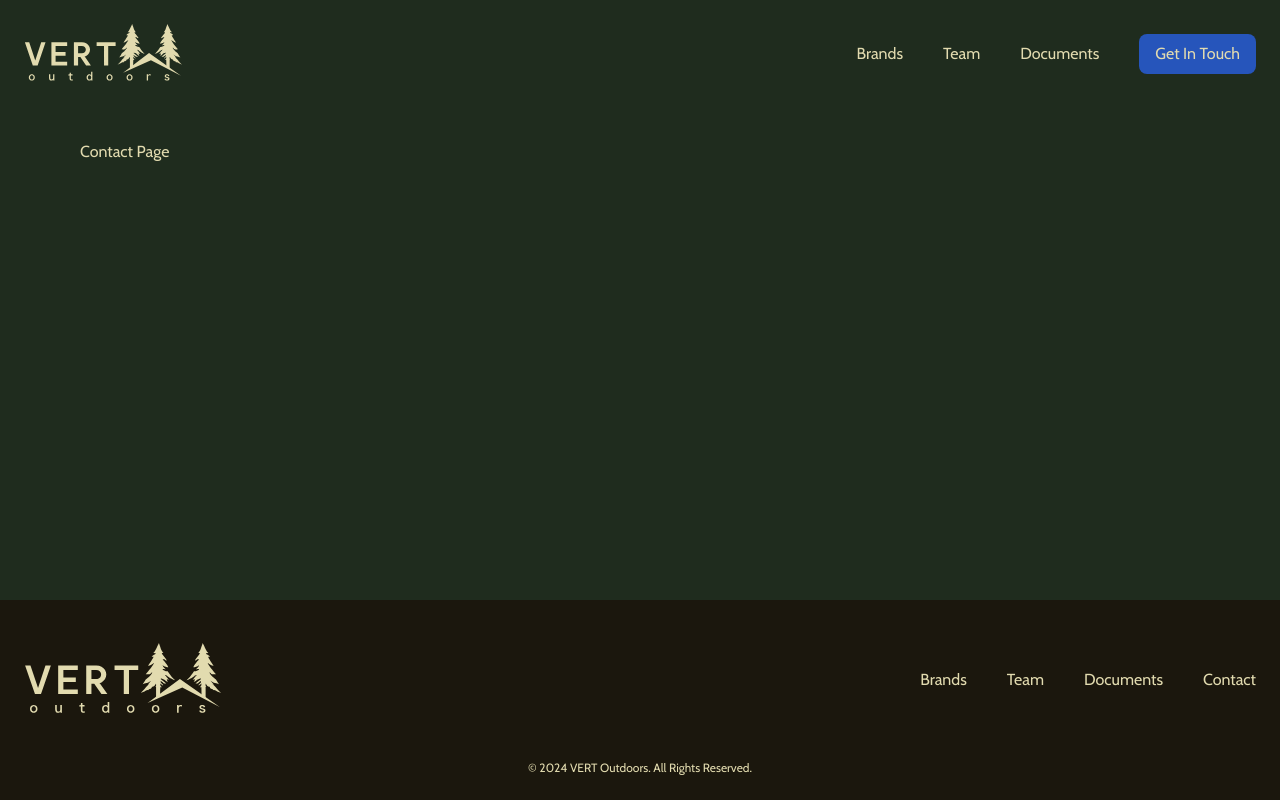
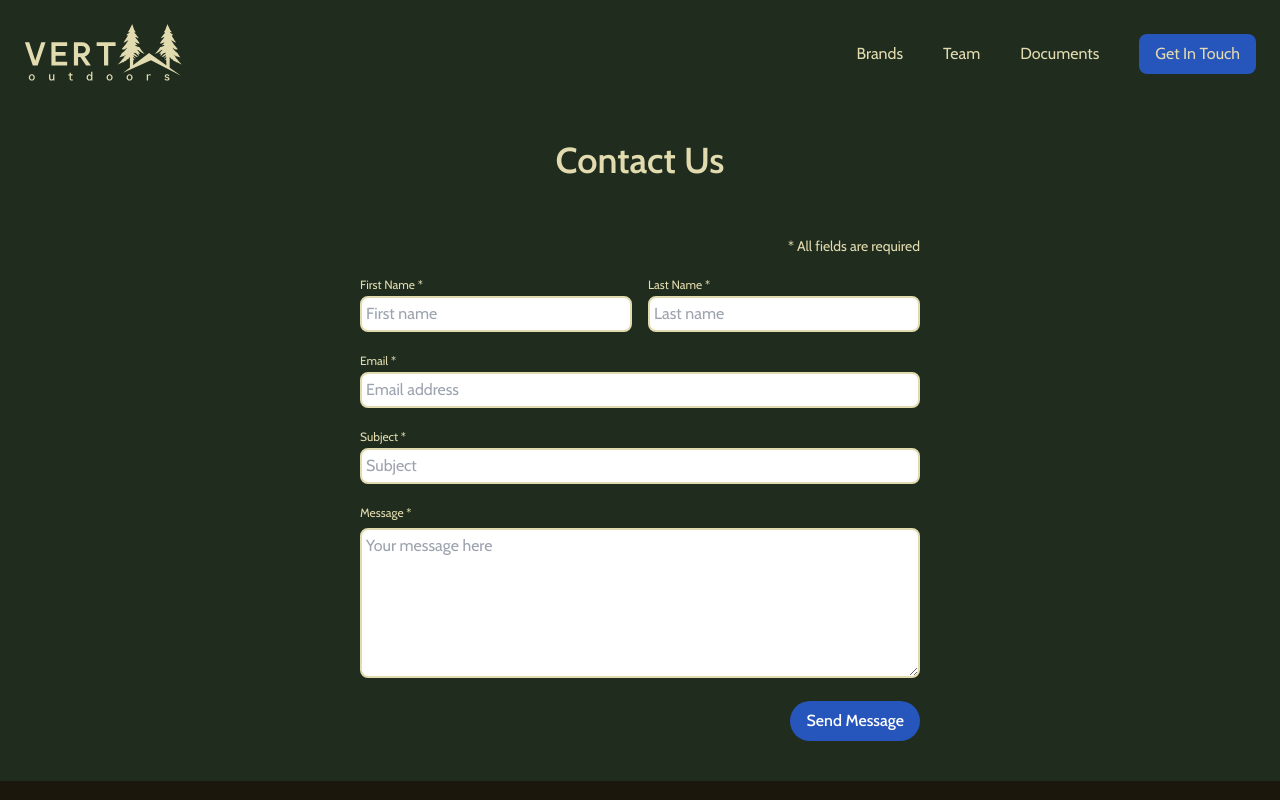
Before and after one commit to gabewolford/vert-outdoors, a Next.js app: page /contact in a window 1280 px wide. Shown: the top 800 px of the page. Built offline with nearby package versions, Linux system fonts and the light colour scheme.

Commit message:
contact page complete, email server setup and tested

```diff
--- /dev/null
+++ b/src/app/components/ContactForm.jsx
@@ -0,0 +1,124 @@
+"use client";
+
+import emailjs from "@emailjs/browser";
+import { useRef, useState, useEffect } from "react";
+import { useRouter } from "next/navigation";
+import Image from "next/image";
+
+export default function ContactForm() {
+  const [isLoading, setIsLoading] = useState(false);
+
+  const form = useRef();
+  const router = useRouter();
+
+  const sendEmail = (e) => {
+    e.preventDefault();
+    setIsLoading(true);
+
+    emailjs
+      .sendForm(
+        "service_rg1jq3d",
+        "vert_outdoors_contact",
+        form.current,
+        "GLjJJKxGwW-an5Tep"
+      )
+      .then(
+        (result) => {
+          console.log(result.text);
+          setIsLoading(false);
+        },
+        (error) => {
+          console.log(error.text);
+          setIsLoading(false);
+        }
+      );
+
+    e.target.reset();
+    router.push("/contact/confirmation");
+  };
+
+  return (
+    <form
+      ref={form}
+      onSubmit={sendEmail}
+      className="w-full lg:w-1/2 mx-auto grid gap-4 grid-cols-1 md:grid-cols-2"
+    >
+      <p class="col-span-2 text-sm text-right">* All fields are required</p>
+
+      <div className="col-span-2 md:col-span-1">
+        <label className="text-xs">
+          First Name <span>*</span>
+        </label>
+        <input
+          type="text"
+          placeholder="First name"
+          name="first_name"
+          className="border-2 border-yellow-500 rounded-lg p-1 w-full"
+          required
+        />
+      </div>
+
+      <div className="col-span-2 md:col-span-1">
+        <label className="text-xs">
+          Last Name <span>*</span>
+        </label>
+        <input
+          type="text"
+          placeholder="Last name"
+          name="last_name"
+          className="border-2 border-yellow-500 rounded-lg p-1 w-full"
+          required
+        />
+      </div>
+
+      <div className="col-span-2">
+        <label className="text-xs">
+          Email <span>*</span>
+        </label>
+        <input
+          type="email"
+          placeholder="Email address"
+          name="user_email"
+          className="border-2 border-yellow-500 rounded-lg p-1 w-full"
+          required
+        />
+      </div>
+
+      <div className="col-span-2">
+        <label className="text-xs">
+          Subject <span>*</span>
+        </label>
+        <input
+          type="text"
+          placeholder="Subject"
+          name="subject"
+          required="true"
+          className="border-2 border-yellow-500 rounded-lg p-1 w-full"
+        />
+      </div>
+
+      <div className="col-span-2">
+        <label className="text-xs">
+          Message <span>*</span>
+        </label>
+        <textarea
+          name="user_message"
+          className="border-2 border-yellow-500 rounded-lg p-1 min-h-[150px] h-max w-full mt-1 text-darkgreen-500"
+          maxLength={500}
+          placeholder="Your message here"
+          required
+        />
+      </div>
+
+      <div className="flex justify-end col-span-2">
+        <button
+          className="flex h-10 px-4 py-2 items-center rounded-full bg-blue-500 hover:bg-blue-hover text-white-500 font-medium"
+          type="submit"
+          value="Send"
+        >
+          Send Message
+        </button>
+      </div>
+    </form>
+  );
+}
--- /dev/null
+++ b/src/app/contact/confirmation/page.js
@@ -0,0 +1,24 @@
+import Image from "next/image";
+import hikingImage from "../../../../public/images/contact-confirmation.png";
+
+export default function ConfirmationPage() {
+  return (
+    <>
+      <h1 className="w-full text-center text-2xl md:text-4xl font-semibold">
+        Contact Confirmation
+      </h1>
+      <div className="-mt-10 lg:-mt-6 text-center w-full md:w-1/2 mx-auto flex flex-col gap-8">
+        <p>
+          Thank you for getting in touch with us! We have received your message
+          and will get back to you as soon as possible.
+        </p>
+        <Image
+          src={hikingImage}
+          alt="hiking image"
+          placeholder="blur"
+          className="w-full mx-auto"
+        />
+      </div>
+    </>
+  );
+}
--- a/src/app/contact/page.js
+++ b/src/app/contact/page.js
@@ -1,3 +1,14 @@
+import ContactForm from "../components/ContactForm";
+
 export default function ContactPage() {
-  return <div className="">Contact Page</div>;
+  return (
+    <>
+      <h1 className="w-full text-center text-2xl md:text-4xl font-semibold">
+        Contact Us
+      </h1>
+      <div class="flex flex-col w-full -mt-10 lg:-mt-6">
+        <ContactForm />
+      </div>
+    </>
+  );
 }
```
